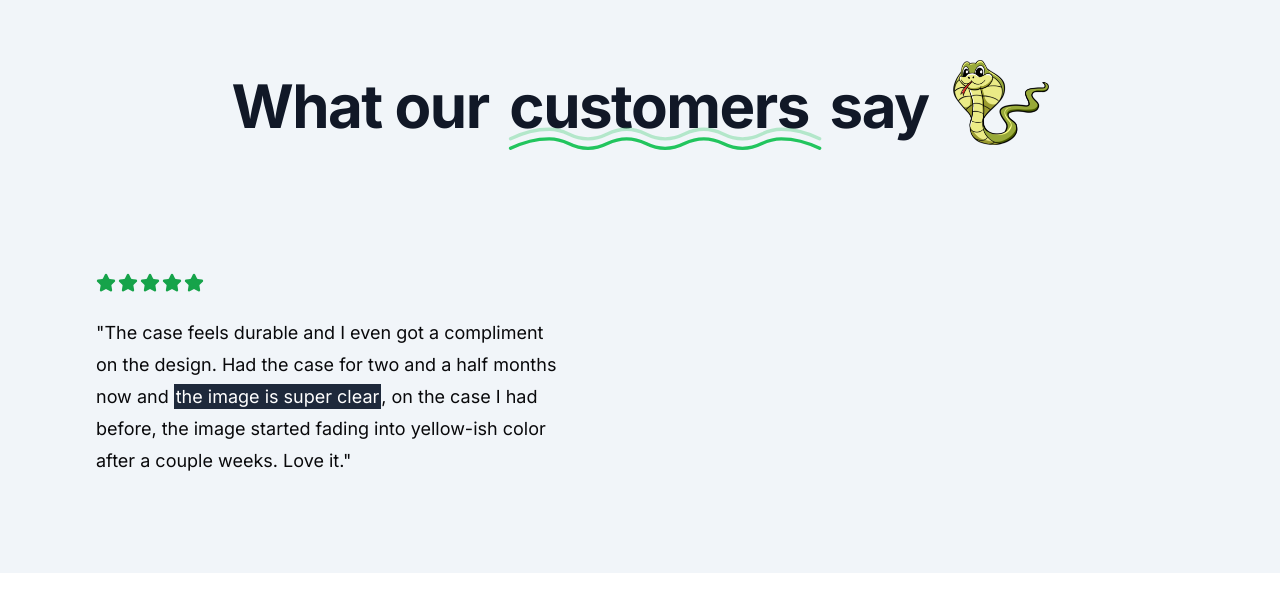
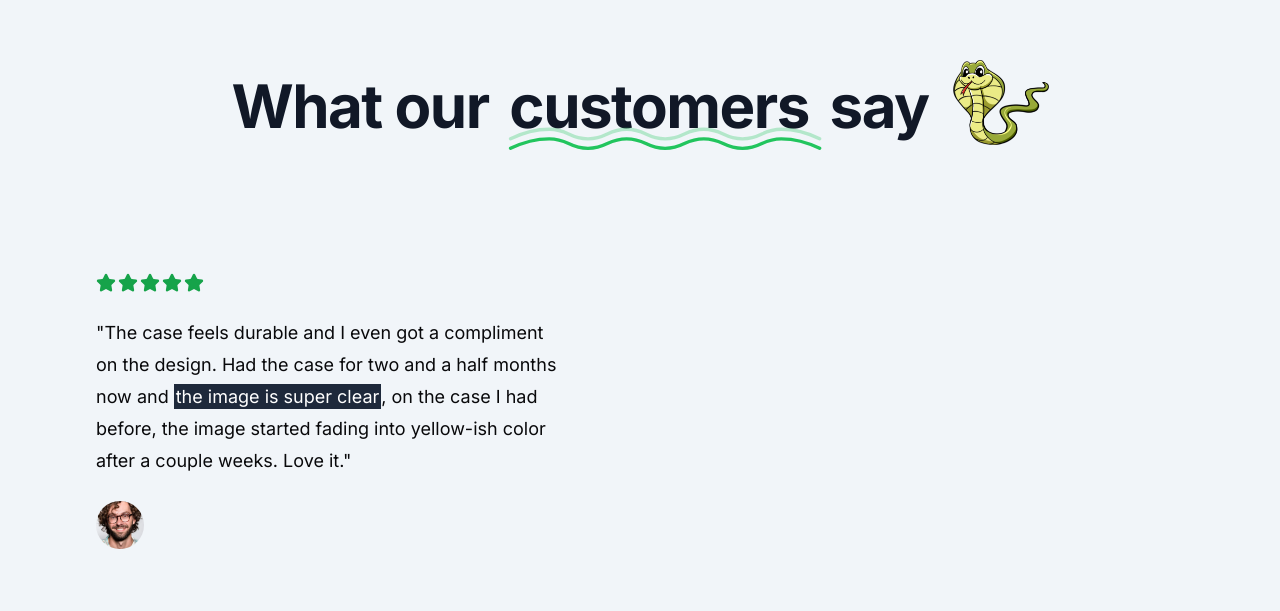
Before and after one commit to KenanRamazanov/CaseCobra, a Next.js app: page / in a window 1280 px wide. Shown: the part 1031-1642 px from the top of the page. Before the commit the page ends 1604 px from the top, so only its background shows below. Built offline with nearby package versions, Linux system fonts and the light colour scheme; no server answers.

Commit message:
Editing main page

```diff
--- a/src/app/page.tsx
+++ b/src/app/page.tsx
@@ -143,6 +143,13 @@ export default function Home() {
                   yellow-ish color after a couple weeks. Love it."
                   </p>
               </div>
+              <div className="flex gap-4 mt-2">
+              <img
+                  className='rounded-full h-12 w-12 object-cover'
+                  src='/users/user-1.png'
+                  alt='user'
+                />
+              </div>
             </div>
           </div>
         </MaxWidthWrapper>
```
